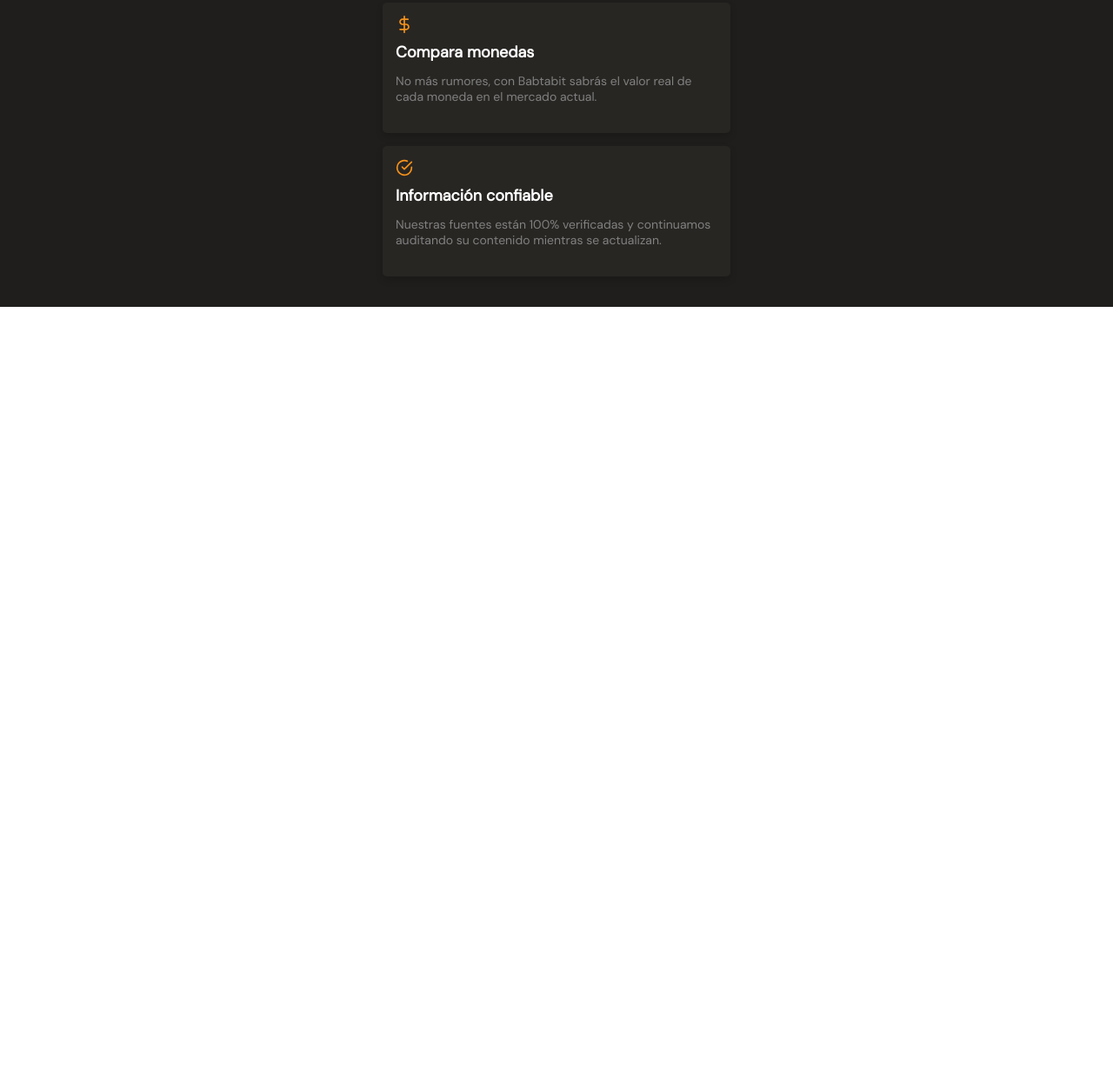
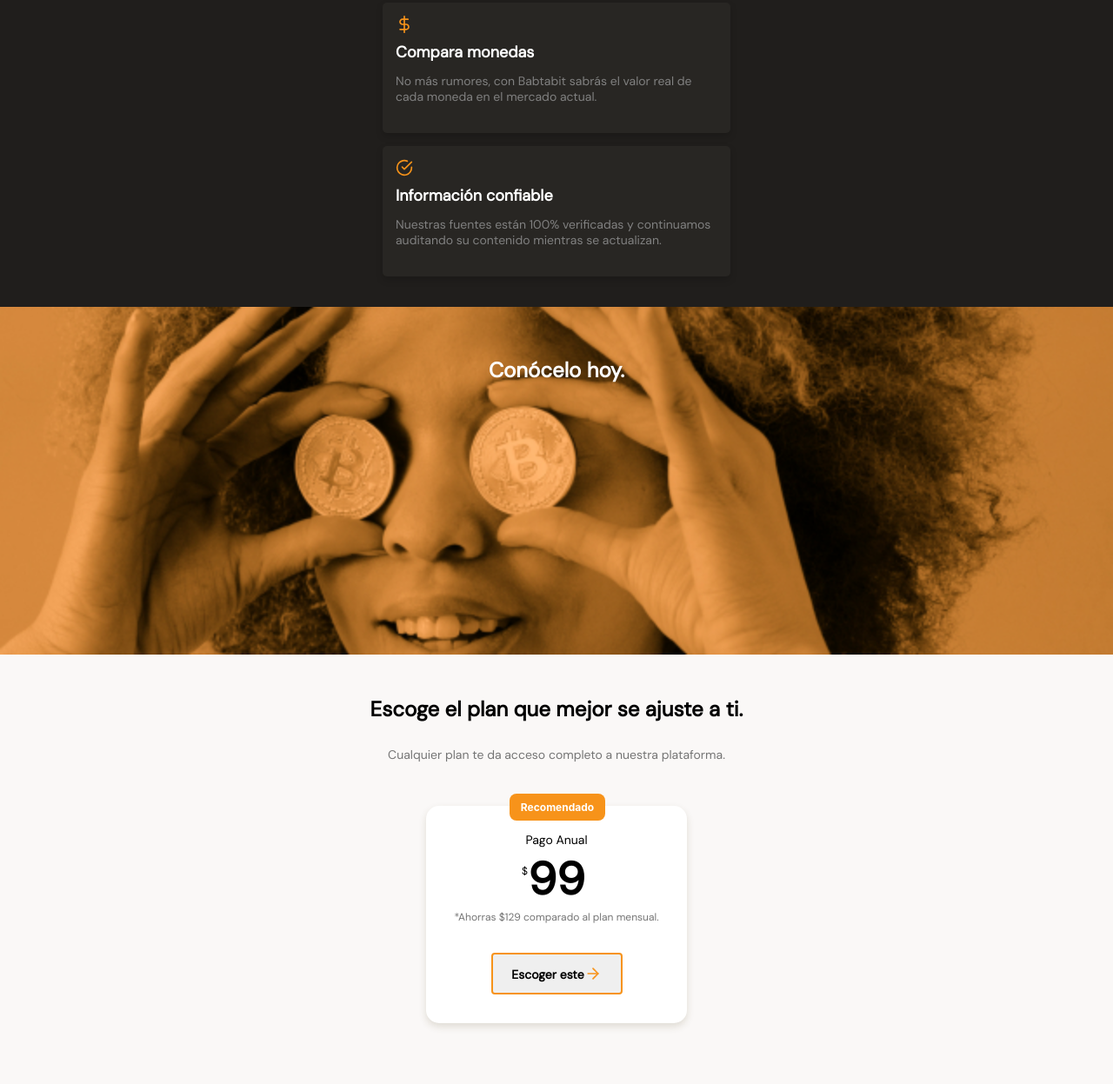
Before and after one commit to Marlonhersal/pagina-responsive, a plain HTML site: page Index.html in a window 1280 px wide. Shown: the part 1971-3218 px from the top of the page at 87% size. Before the commit the page ends 2324 px from the top, so only its background shows below. Drawn offline with Linux system fonts and the light colour scheme.

Commit message:
Primer tarjeta de precios terminada

```diff
--- a/Index.html
+++ b/Index.html
@@ -16,7 +16,7 @@
         <div class="header--title-container">
             <h1>La próxima revolución en el intercambio de criptomonedas.</h1>
             <p>Batatabit te ayuda a navegar en los diferente precios y tendencias.</p>
-            <a class="header--button" href="">Conoce nuestros planes<span></span></a>
+            <a class="header--button" href="#plans">Conoce nuestros planes<span></span></a>
         </div>
     </header>
     <main>
@@ -137,8 +137,27 @@
 
             </section>
         </section>
-        <section></section>
-        <section></section>
+        <section class="bitcoin-img-container">
+            <h2>Conócelo hoy.</h2>
+        </section>
+        <section id="plans" class="main-plans-container">
+            <div class="plans--title">
+                <h2>Escoge el plan que mejor se ajuste a ti.</h2>
+                <p>Cualquier plan te da acceso completo a nuestra plataforma.</p>
+            </div>
+            <section class="plans-container--slider">
+                <article class="plans-container--card">
+                    <p class="recomendaded">Recomendado</p>
+                    <div class="plan-info-container">
+                        <h3 class="plan-card--title">Pago Anual</h3>
+                        <p class="plan-card-price"><span>$</span> 99</p>
+                        <p class="plan-card-saving">*Ahorras $129 comparado al plan mensual.</p>
+                        <button class="plan-card--ca">Escoger este<span></span></button>
+                    </div>
+                </article>
+            </section>
+
+        </section>
     </main>
 
     <footer>
--- a/style.css
+++ b/style.css
@@ -353,3 +353,138 @@ main{
     line-height:1.8rem ;
     color: #808080;
 }
+.bitcoin-img-container{
+    width: 100%;
+    min-width: 320px;
+    height: 50vh;
+    background-image: url("./assets/img/bitcoinbaby2x.jpg");
+    background-position: center;
+    background-size: cover;
+    background-repeat: no-repeat;
+    text-align: center;
+}
+.bitcoin-img-container h2{
+    padding-top: 60px;
+    font-size: 2.4rem;
+    font-weight: bold;
+    line-height: 2.6rem;
+    color: var(--just-white);
+}
+
+.main-plans-container{
+    width: 100%;
+    min-width: 320px;
+    padding-bottom: 70px;
+    text-align: center;
+
+}
+.plans--title{
+    width: 90%;
+    min-width: 288px;
+    height: auto;
+    margin: 0 auto;
+    margin-bottom: 50px;
+
+}
+.plans--title h2{
+    padding-top: 50px;
+    font-size: 2.4rem;
+    font-weight: bold;
+    line-height: 2.6rem;
+    color: var(--black);
+}
+.plans--title p {
+    padding-top: 30px;
+    font-size: 1.4rem;
+    font-weight: 500;
+    line-height: 1.8rem;
+    color: #757575;
+}
+.plans-container--card{
+    position: relative;
+    width: 70%;
+    min-width: 230px;
+    max-width: 300px;
+    height: 250px;
+    margin: 50px auto 0;
+    padding: 0 15px;
+    background-color: var(--just-white);
+    border-radius: 15px;
+    box-shadow: 0 4px 8px rgb(89, 73, 30,0.16);
+}
+
+.recomendaded{
+    position: absolute;
+    width: 110px;
+    height: 31px;
+    border-radius: 8px;
+    padding: 8px;
+    left: calc(50% - 54px);
+    top: -14px;
+    background: var(--bitcoin-orange);
+    color: var(--just-white);
+    font-family: "inter";
+    font-weight: bold;
+    font-size: 1.2rem;
+    line-height: 1.5rem;
+    text-align: center;
+
+}
+
+.plan-card--title{
+    padding-top: 30px;
+    font-size: 1.4rem;
+    font-weight: 500;
+    line-height: 1.8rem;
+    color: black;
+    font-family: "Dm Sans";
+}
+
+.plan-card-price{
+    padding: 5px 0;
+    font-weight: bold;
+    font-size: 5.2rem;
+    line-height: 6.3rem;
+    color: black;
+}
+
+.plan-card-price span{
+    position: absolute;
+    font-size: 1.2rem;
+    font-weight: 300;
+    left: calc(50% - 40px);
+    top: 44px;
+}
+
+.plan-card-saving{
+    height: 30px;
+    font-style: normal;
+    font-weight: 500;
+    font-size: 12px;
+    line-height: 15px;
+    color: #757575;
+}
+.plan-card--ca{
+    margin-top: 18px;
+    font-family: DM Sans;
+    font-weight: bold;
+    font-size: 1.4rem;
+    line-height: 1.8rem;
+    width: 151px;
+    height: 48px;
+    padding: 12px 16px;
+    border: 2px solid #F7931A;
+    border-radius: 4px
+}
+.plan-card--ca span{
+    display: inline-block;
+    width: 20px;
+    height: 20px;
+    background-image: url("./assets/icons/orange-right-arrow.svg");
+    background-position: center;
+    background-size: cover;
+    background-repeat: no-repeat;
+    text-align: center;
+    vertical-align: text-bottom;
+
+}
```
